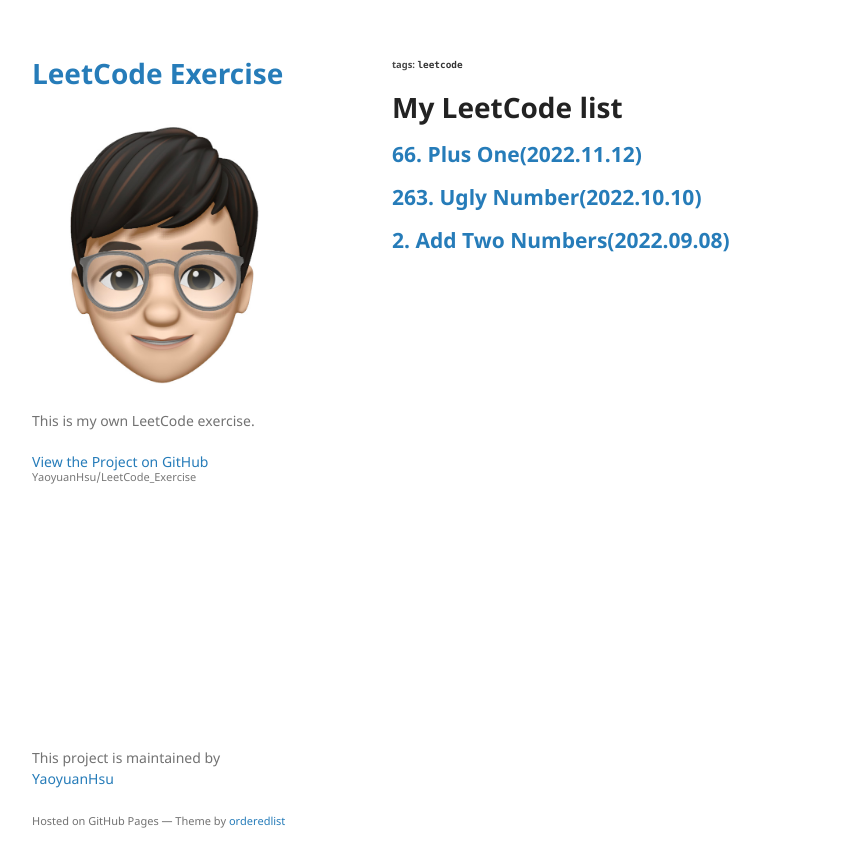
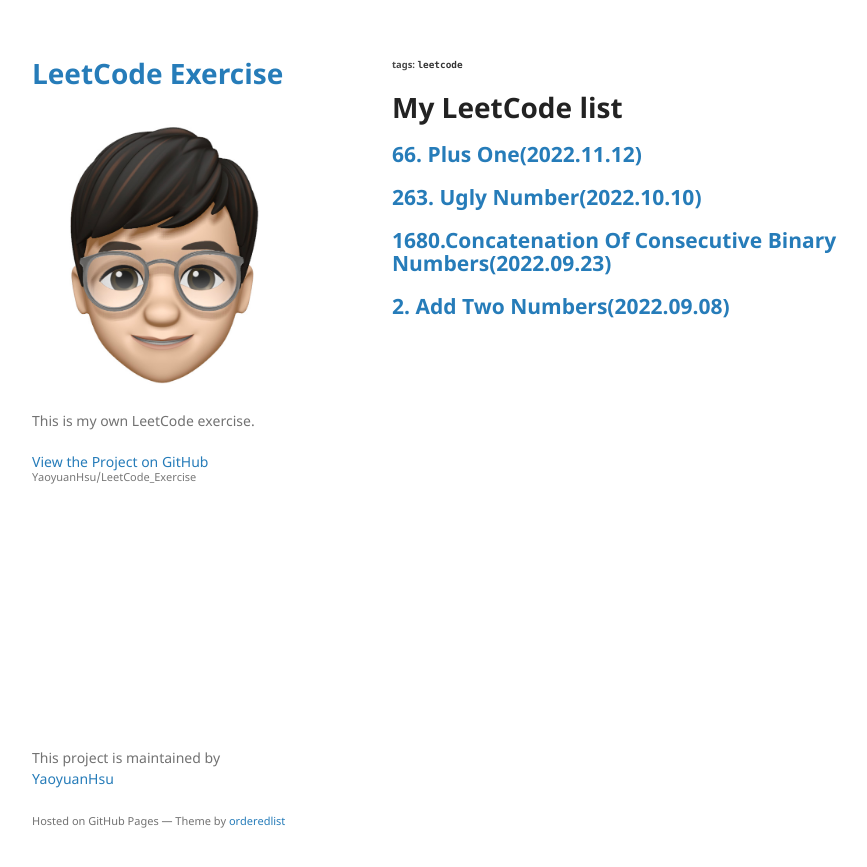
Before and after one commit to YaoyuanHsu/LeetCode_Exercise, a Jekyll site: the page built from LeetCode_List.md, in a window 1280 px wide. Shown: the top 867 px of the page, without its empty margins (178-1045 px from the left). Built offline with Jekyll 4.4.1, drawn with Linux system fonts in a browser that asks for light colours; our own code applies the rules of GitHub Pages for plain Markdown files.

Commit message:
Update note list

```diff
--- a/LeetCode_List.md
+++ b/LeetCode_List.md
@@ -1,5 +1,6 @@
 ###### tags: `leetcode`
 # My LeetCode list
-## [66. Plus One(2022.11.12)](https://hackmd.io/@yuanster/By8-iA2So)
-## [263. Ugly Number(2022.10.10)](https://hackmd.io/NDtjMp7KRxWpAbMrM8mGjw?view)
-## [2. Add Two Numbers(2022.09.08)](https://hackmd.io/swUYXPJdTb2KkybbCL4H0g?view#2-Add-Two-Numbers)
+## [66. Plus One(2022.11.12)](https://yaoyuanhsu.github.io/LeetCode_Exercise/66.Plus_One/66.Plus_One)
+## [263. Ugly Number(2022.10.10)](https://yaoyuanhsu.github.io/LeetCode_Exercise/263.Ugly_Number/263.Ugly_Number)
+## [1680.Concatenation Of Consecutive Binary Numbers(2022.09.23)](https://yaoyuanhsu.github.io/LeetCode_Exercise/1680.Concatenation_Of_Consecutive_Binary_Numbers/1680.Concatenation_Of_Consecutive_Binary_Numbers)
+## [2. Add Two Numbers(2022.09.08)](https://yaoyuanhsu.github.io/LeetCode_Exercise/2.Add_Two_Numbers/2.Add_Two_Numbers)
```
